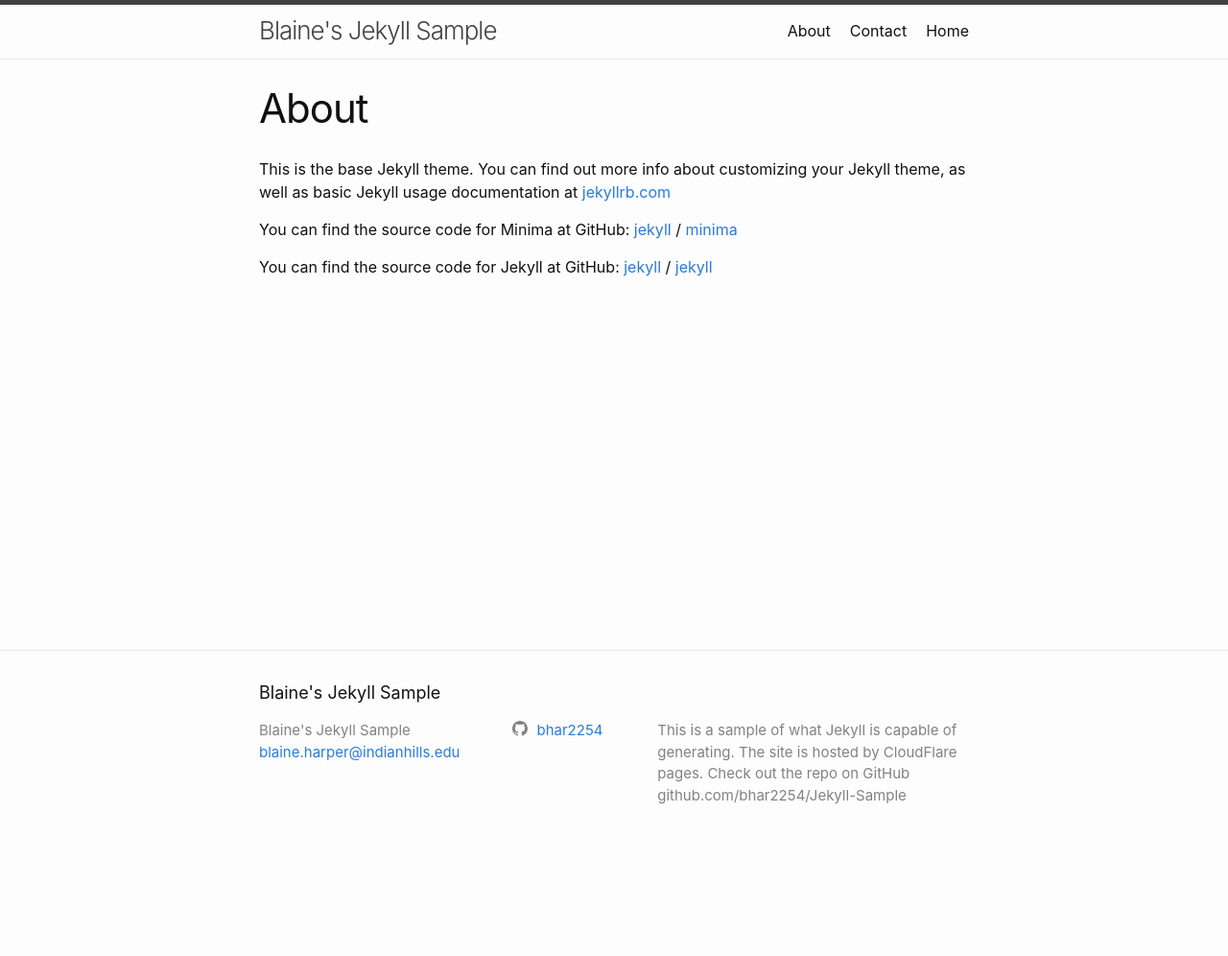
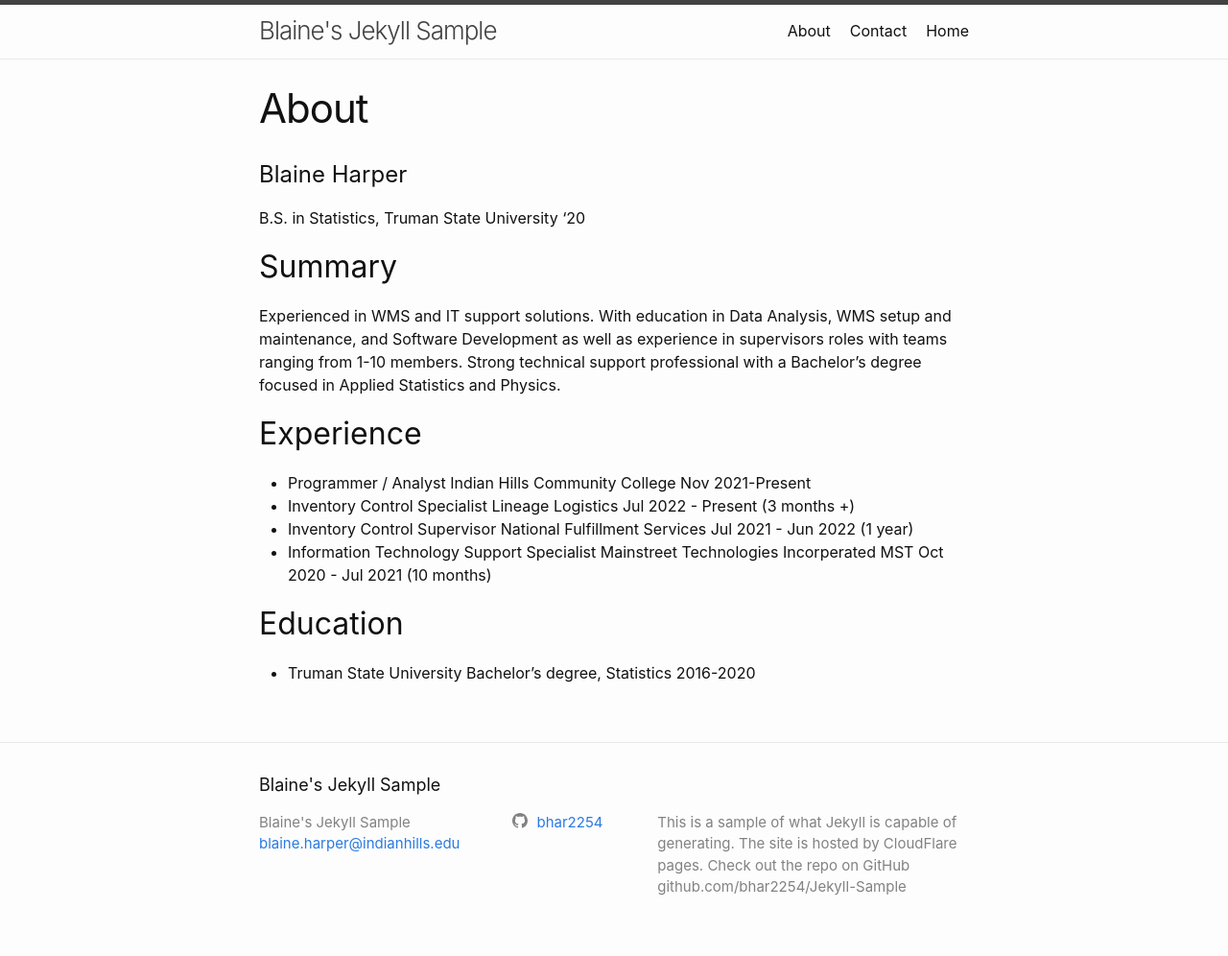
Before and after one commit to bhar2254/Jekyll-Sample, a Jekyll site: the page built from about.markdown, in a window 1280 px wide. Shown: the whole page at 96% size. Built offline with Jekyll 4.4.1, drawn with Linux system fonts in a browser that asks for light colours; before the commit the page ends 900 px from its top, so only the background shows below that.

Commit message:
Update about.markdown

```diff
--- a/about.markdown
+++ b/about.markdown
@@ -4,15 +4,31 @@ title: About
 permalink: /about/
 ---
 
-This is the base Jekyll theme. You can find out more info about customizing your Jekyll theme, as well as basic Jekyll usage documentation at [jekyllrb.com](https://jekyllrb.com/)
+# Blaine Harper
 
-You can find the source code for Minima at GitHub:
-[jekyll][jekyll-organization] /
-[minima](https://github.com/jekyll/minima)
+B.S. in Statistics, Truman State University '20
 
-You can find the source code for Jekyll at GitHub:
-[jekyll][jekyll-organization] /
-[jekyll](https://github.com/jekyll/jekyll)
+## Summary
 
+Experienced in WMS and IT support solutions. With education in Data Analysis, WMS setup and maintenance, and Software Development as well as experience in supervisors roles with teams ranging from 1-10 members. Strong technical support professional with a Bachelor's degree focused in Applied Statistics and Physics.
 
-[jekyll-organization]: https://github.com/jekyll
+## Experience
+
++ Programmer / Analyst
+	Indian Hills Community College
+	Nov 2021-Present
++ Inventory Control Specialist
+	Lineage Logistics
+	Jul 2022 - Present (3 months +)
++ Inventory Control Supervisor
+	National Fulfillment Services
+	Jul 2021 - Jun 2022 (1 year)
++ Information Technology Support Specialist
+	Mainstreet Technologies Incorperated MST
+	Oct 2020 - Jul 2021 (10 months)
+
+## Education
+
++ Truman State University
+	Bachelor's degree, Statistics
+	2016-2020
```
